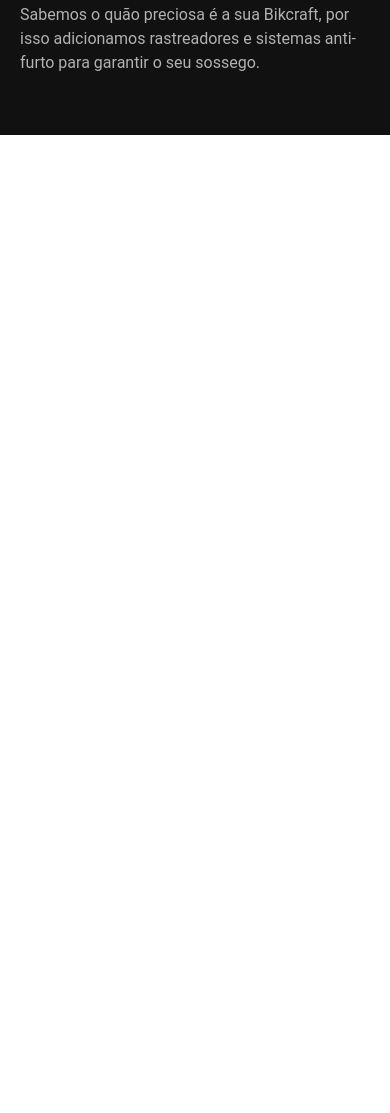
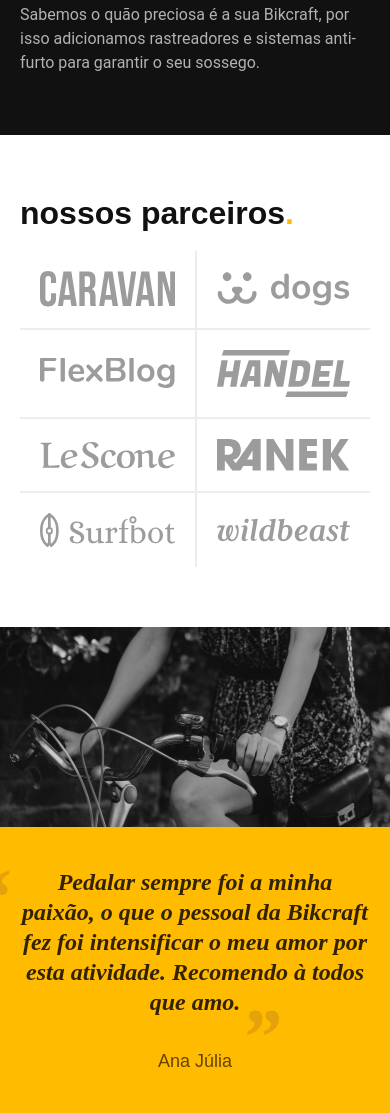
Before and after one commit to Linikerflorencio/bikcraft, a plain HTML site: page index.html in a window 390 px wide. Shown: the part 2102-3215 px from the top of the page. Before the commit the page ends 2237 px from the top, so only its background shows below. Drawn offline with Linux system fonts and the light colour scheme.

Commit message:
adição de parceiros e depoimentos

```diff
--- a/css/global/global.css
+++ b/css/global/global.css
@@ -9,7 +9,8 @@ h2,
 h3,
 h4,
 ul,
-p {
+p,
+blockquote {
   margin: 0px;
 }
 
--- /dev/null
+++ b/css/home/depoimento.css
@@ -0,0 +1,57 @@
+.depoimento {
+  display: grid;
+  grid-template-columns: 1fr 1fr;
+  background-color: var(--cor-p1);
+  overflow: hidden;
+}
+
+.depoimento img {
+  border-radius: 0px;
+  width: 100%;
+  height: 100%;
+  object-fit: cover;
+}
+
+.depoimento-conteudo {
+  padding: 40px 40px 80px 80px;
+  align-self: end;
+}
+
+.depoimento-conteudo p {
+  max-width: 32ch;
+  font-family: "merriweather", serif;
+  font-style: italic;
+  font-weight: 900;
+  margin-bottom: 32px;
+  position: relative;
+}
+
+.depoimento p::before {
+  content: "“";
+  font-size: 5rem;
+  color: var(--cor-p2);
+  position: absolute;
+  left: -50px;
+  top: -20px;
+}
+
+.depoimento p::after {
+  content: "”";
+  font-size: 5rem;
+  color: var(--cor-p2);
+  position: absolute;
+}
+
+@media (max-width: 800px) {
+  .depoimento {
+    grid-template-columns: 1fr;
+    text-align: center;
+  }
+  .depoimento-conteudo {
+    padding: 40px 20px;
+    justify-self: center;
+  }
+  .depoimento img {
+    max-height: 200px;
+  }
+}
--- /dev/null
+++ b/css/home/parceiros.css
@@ -0,0 +1,57 @@
+.parceiros {
+  padding-top: 60px;
+  padding-bottom: 120px;
+}
+
+.parceiros h2 {
+  margin-bottom: 60px;
+}
+
+.parceiros ul {
+  padding: 0 20px;
+  max-width: 1400px;
+  display: grid;
+  grid-template-columns: repeat(4, 1fr);
+  margin: 0 auto;
+}
+
+.parceiros li {
+  display: flex;
+  padding: 32px;
+  border-left: 2px solid var(--cor-2);
+}
+
+.parceiros img {
+  margin: auto;
+}
+
+.parceiros li:first-child,
+.parceiros li:nth-child(5) {
+  border-left: none;
+}
+
+.parceiros li:nth-child(n + 5) {
+  border-top: 2px solid var(--cor-2);
+}
+
+@media (max-width: 800px) {
+  .parceiros {
+    padding-bottom: 60px;
+  }
+  .parceiros h2 {
+    margin-bottom: 20px;
+  }
+  .parceiros ul {
+    grid-template-columns: repeat(2, 1fr);
+  }
+  .parceiros li {
+    display: flex;
+    padding: 20px;
+  }
+  .parceiros li:nth-child(n + 3) {
+    border-top: 2px solid var(--cor-2);
+  }
+  .parceiros li:nth-child(odd) {
+    border-left: none;
+  }
+}
--- a/css/style.css
+++ b/css/style.css
@@ -10,6 +10,8 @@
 /* home */
 @import "./home/introducao.css";
 @import "./home/tecnologia.css";
+@import "./home/parceiros.css";
+@import "./home/depoimento.css";
 
 /*bicicletas*/
 @import "./bicicletas/bicicletas-lista.css";
--- a/index.html
+++ b/index.html
@@ -93,6 +93,31 @@
     </div>
   </article>
 
+  <section class="parceiros" aria-label="Nossos Parceiros">
+    <h2 class="container font-1-xxl">nossos parceiros<span class="cor-p1">.</span></h2>
+    <ul>
+      <li><img src="./imagens e svg/0827-favicon/bikcraft-arquivos/img/parceiros/caravan.svg" alt="caravan"></li>
+      <li><img src="./imagens e svg/0827-favicon/bikcraft-arquivos/img/parceiros/dogs.svg" alt="dogs"></li>
+      <li><img src="./imagens e svg/0827-favicon/bikcraft-arquivos/img/parceiros/flexblog.svg" alt="flexblog"></li>
+      <li><img src="./imagens e svg/0827-favicon/bikcraft-arquivos/img/parceiros/handel.svg" alt="handel"></li>
+      <li><img src="./imagens e svg/0827-favicon/bikcraft-arquivos/img/parceiros/lescone.svg" alt="lescone"></li>
+      <li><img src="./imagens e svg/0827-favicon/bikcraft-arquivos/img/parceiros/ranek.svg" alt="ranek"></li>
+      <li><img src="./imagens e svg/0827-favicon/bikcraft-arquivos/img/parceiros/surfbot.svg" alt="furfbot"></li>
+      <li><img src="./imagens e svg/0827-favicon/bikcraft-arquivos/img/parceiros/wildbeast.svg" alt="wildbeast"></li>
+    </ul>
+  </section>
+
+  <section class="depoimento" aria-label="depoimento">
+    <div>
+      <img src="./imagens e svg/0827-favicon/bikcraft-arquivos/img/fotos/depoimento.jpg" alt="Pessoa pedalando">
+    </div>
+    <div class="depoimento-conteudo">
+      <blockquote class="font-1-xl cor-p5">
+        <p>Pedalar sempre foi a minha paixão, o que o pessoal da Bikcraft fez foi intensificar o meu amor por esta atividade. Recomendo à todos que amo.</p>
+      </blockquote>
+      <span class="font-1-m-b cor-p4">Ana Júlia</span>
+    </div>
+  </section>
 </body>
 
 </html>
```
